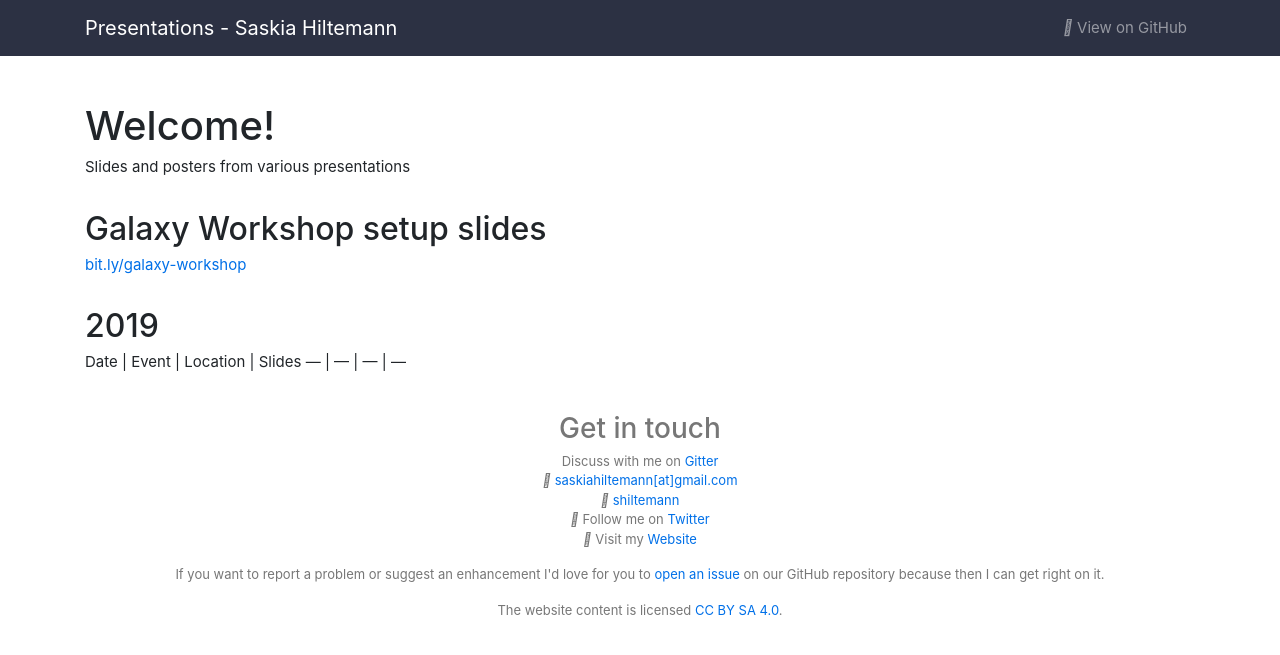
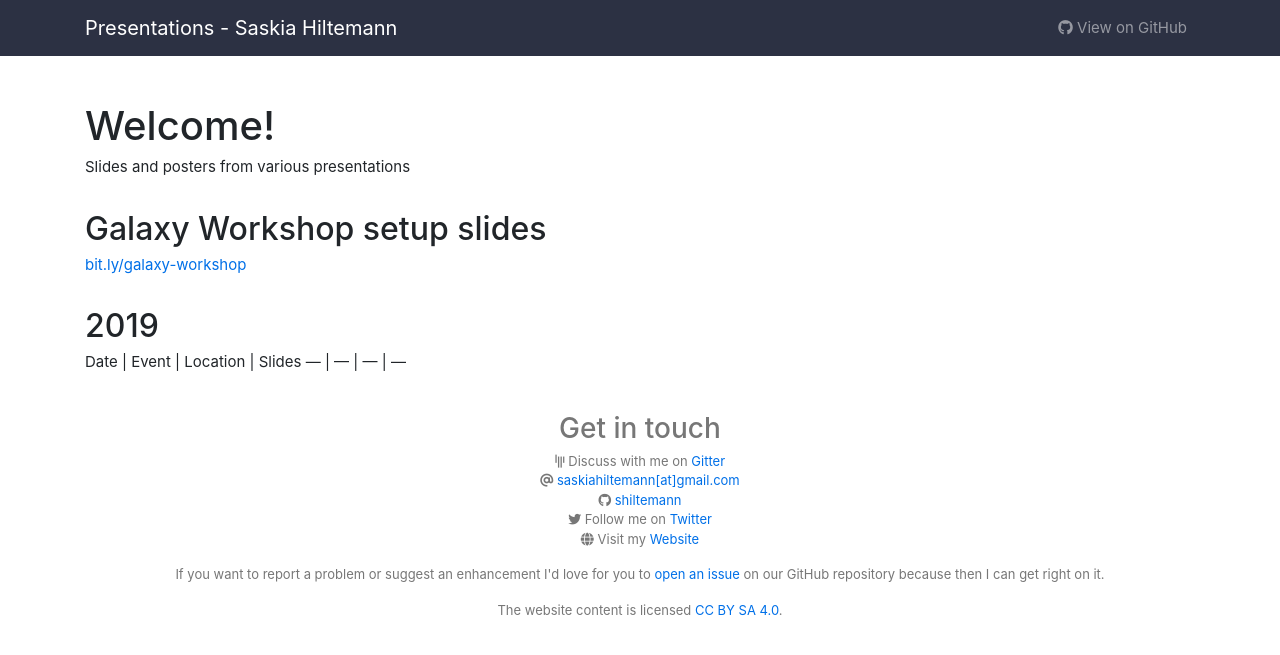
Before and after one commit to shiltemann/presentations, a Jekyll site: the page built from index.md, in a window 1280 px wide. Shown: the top 655 px of the page. Built offline with Jekyll 4.4.1, drawn with Linux system fonts in a browser that asks for light colours; nearby versions of some CDN libraries; our own code applies the rules of GitHub Pages for plain Markdown files.

Commit message:
update fontawesome

```diff
--- a/_layouts/base.html
+++ b/_layouts/base.html
@@ -9,7 +9,7 @@
         <title>{{ page.title | default: site.title }}</title>
         <link rel="stylesheet" href="{{ "/assets/css/bootstrap.min.css?v=3" | prepend: site.baseurl }}">
         <link rel="stylesheet" href="{{ "/assets/css/main.css?v=2" | prepend: site.baseurl }}">
-        <link rel="stylesheet" href="{{ "/assets/css/font-awesome.css" | prepend: site.baseurl }}">
+        <script src="https://kit.fontawesome.com/67b3f98409.js" crossorigin="anonymous"></script>
         <link rel="stylesheet" href="{{ "/assets/css/academicons.css" | prepend: site.baseurl }}">
         <link rel="stylesheet" href="{{ "/assets/css/syntax_highlighting.css" | prepend: site.baseurl }}">
         <link rel="shortcut icon" href="{{ "/favicon.ico" | prepend: site.baseurl }}" type="image/x-icon" />
```
